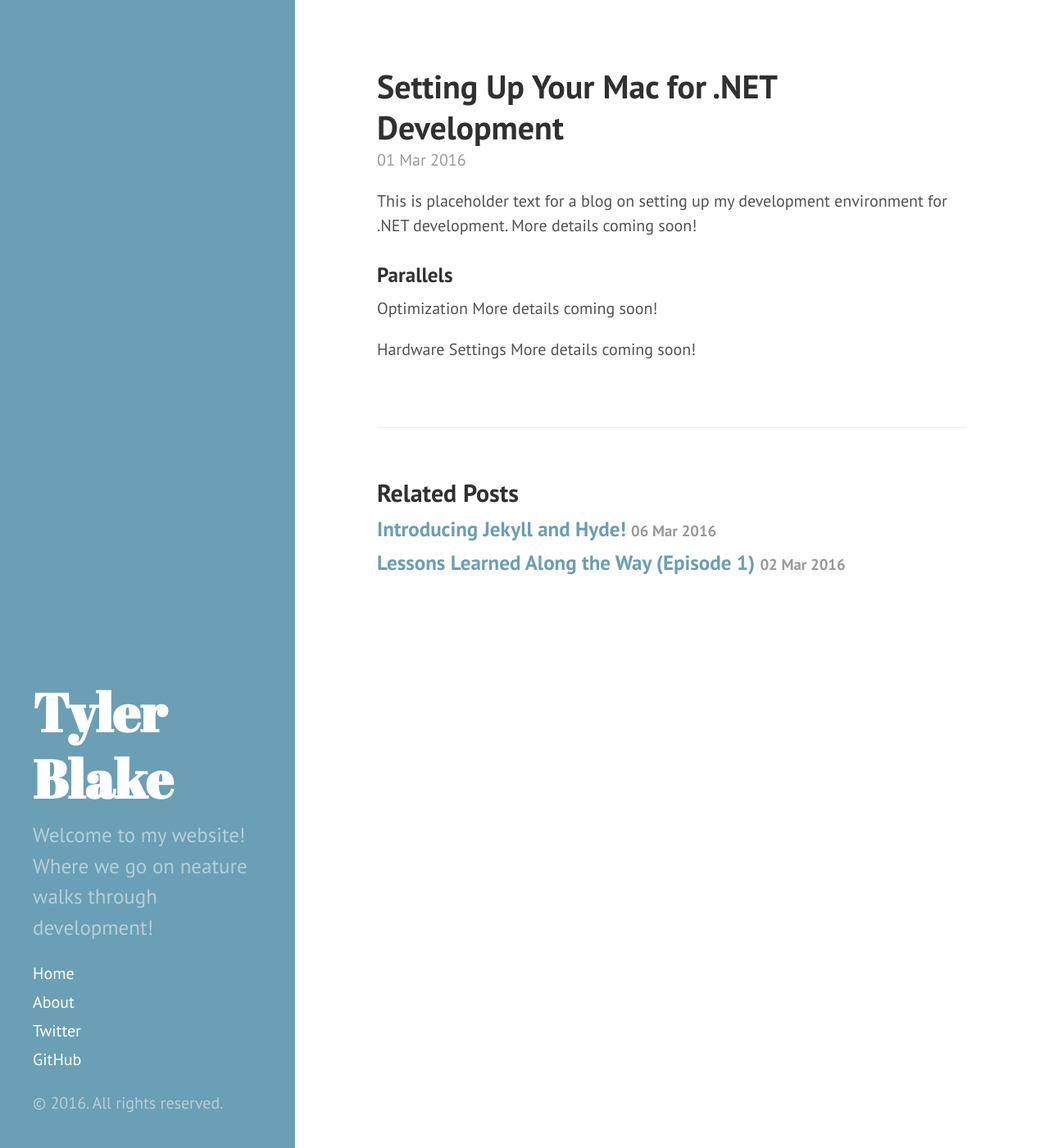
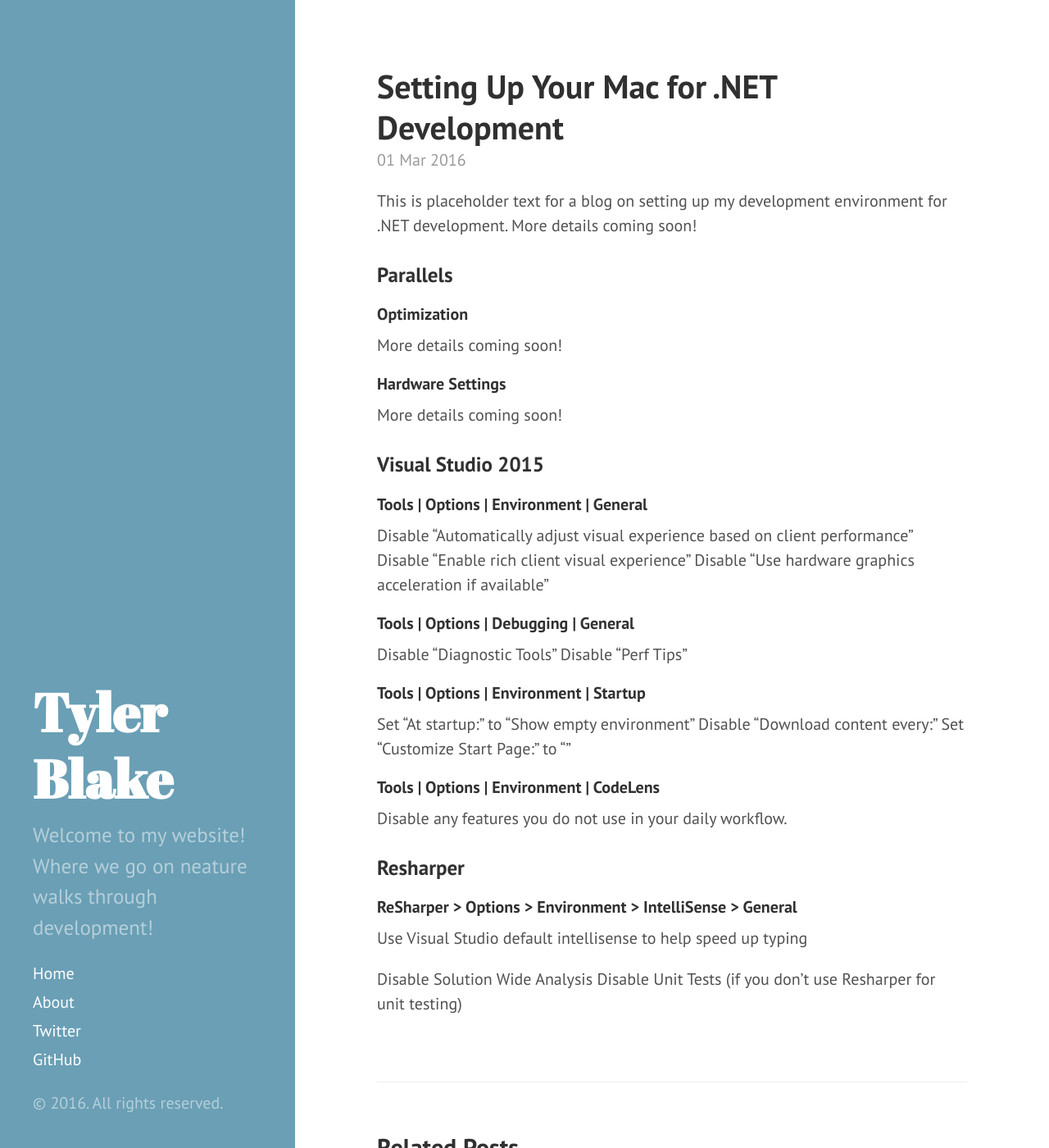
Before and after one commit to tylerablake/website, a Jekyll site: the page built from _posts/2016-03-01-.net-development-on-a-mac.md, in a window 1280 px wide and 1400 px high. Shown: the whole window at 82% size. Built offline with Jekyll 4.4.1, drawn with Linux system fonts in a browser that asks for light colours.

Commit message:
adding to dev environment blog post

```diff
--- a/_posts/2016-03-01-.net-development-on-a-mac.md
+++ b/_posts/2016-03-01-.net-development-on-a-mac.md
@@ -7,36 +7,37 @@ This is placeholder text for a blog on setting up my development environment for
 
 ### Parallels
 
-Optimization
+#### Optimization
 More details coming soon!
 
-Hardware Settings
+#### Hardware Settings
 More details coming soon!
 
-<!-- Visual Studio 2015
-	Tools | Options | Environment | General
-		Disable "Automatically adjust visual experience based on client performance"
-		Disable "Enable rich client visual experience"
-		Disable "Use hardware graphics acceleration if available"
+### Visual Studio 2015
+
+#### Tools | Options | Environment | General
+Disable "Automatically adjust visual experience based on client performance"
+Disable "Enable rich client visual experience"
+Disable "Use hardware graphics acceleration if available"
 
 
-	Tools | Options | Debugging | General
-		Disable "Diagnostic Tools"
-		Disable "Perf Tips"
+#### Tools | Options | Debugging | General
+Disable "Diagnostic Tools"
+Disable "Perf Tips"
 
 
-	Tools | Options | Environment | Startup
-		Set "At startup:" to "Show empty environment"
-		Disable "Download content every:"
-		Set "Customize Start Page:" to ""
+#### Tools | Options | Environment | Startup
+Set "At startup:" to "Show empty environment"
+Disable "Download content every:"
+Set "Customize Start Page:" to ""
 
-	Tools | Options | Environment | CodeLens
-		Disable any features you do not use in your daily workflow.
+#### Tools | Options | Environment | CodeLens
+Disable any features you do not use in your daily workflow.
 
-Resharper
-	ReSharper > Options > Environment > IntelliSense > General
-		Use Visual Studio default intellisense to help speed up typing
+### Resharper
 
-	Disable Solution Wide Analysis
-	Disable Unit Tests (if you don't use Resharper for unit testing)
- -->
+#### ReSharper > Options > Environment > IntelliSense > General
+Use Visual Studio default intellisense to help speed up typing
+
+Disable Solution Wide Analysis
+Disable Unit Tests (if you don't use Resharper for unit testing)
```
